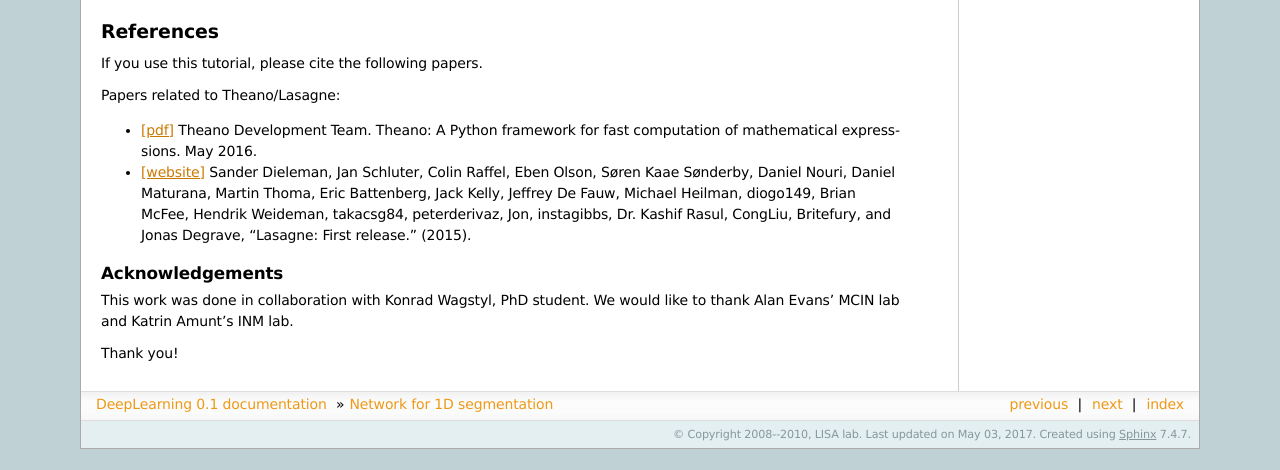
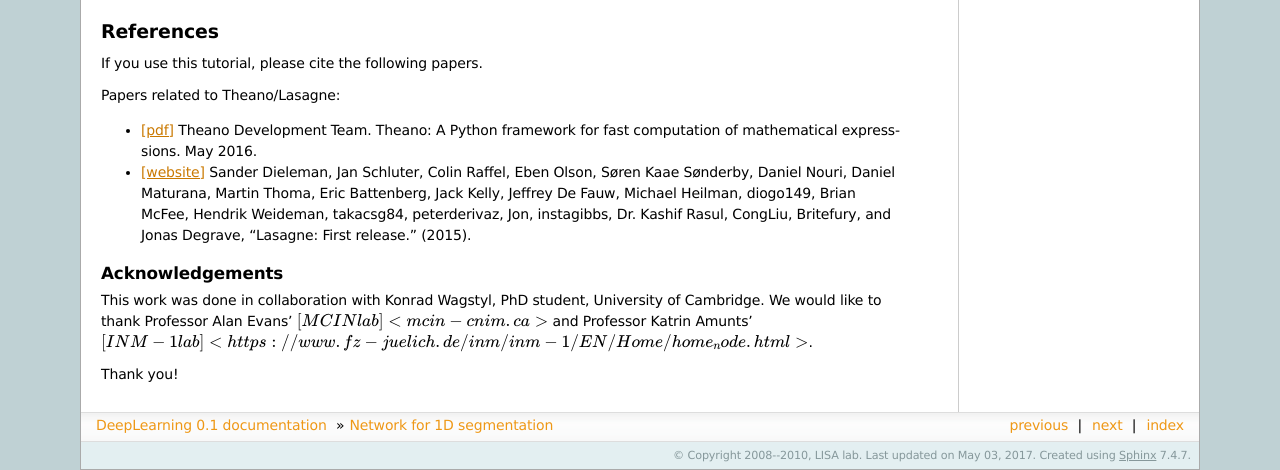
Before and after one commit to lisa-lab/DeepLearningTutorials, a Sphinx documentation site: the page built from doc/cnn_1D_segm.txt, in a window 1280 px wide and 900 px high, scrolled down 4393 px, cut to the strip 430-900 px from the top of the window. Built offline with Sphinx 7.4.7, drawn with Linux system fonts in a browser that asks for light colours; formulas are drawn with MathJax 3; before the commit the page ends 5272 px from its top, so only the background shows below that.

Commit message:
acknowledgements

```diff
--- a/doc/cnn_1D_segm.txt
+++ b/doc/cnn_1D_segm.txt
@@ -195,7 +195,7 @@ Papers related to Theano/Lasagne:
 Acknowledgements
 ================
 
-This work was done in collaboration with Konrad Wagstyl, PhD student.
-We would like to thank Alan Evans' MCIN lab and Katrin Amunt's INM lab.
+This work was done in collaboration with Konrad Wagstyl, PhD student, University of Cambridge.
+We would like to thank Professor Alan Evans' `[MCIN lab] <mcin-cnim.ca>` and Professor Katrin Amunts' `[INM-1 lab] <https://www.fz-juelich.de/inm/inm-1/EN/Home/home_node.html>`.
 
 Thank you!
```
